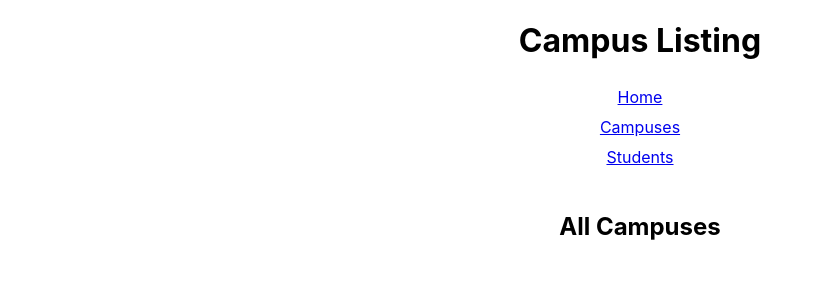
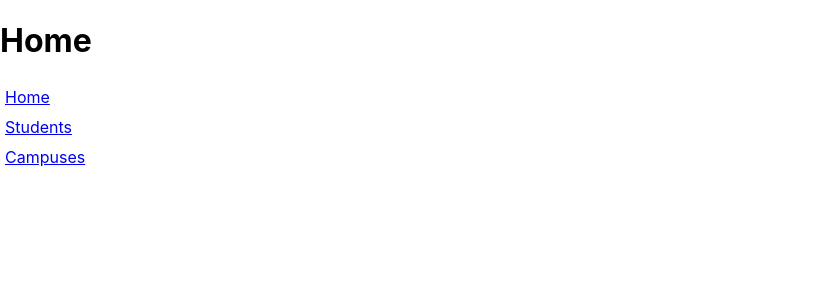
Before and after one commit to joshcwinton/BootcampGroupProject1, a React (Create React App) app in the folder campus-viewer-front/: page / in a window 1280 px wide. Shown: the top 300 px of the page, without its empty margins (0-821 px from the left). Built offline with nearby package versions, Linux system fonts and the light colour scheme; the HTML template or start-up script is replaced by a standard one.

Commit message:
router components for home,students,campuses

```diff
--- a/campus-viewer-front/src/App.js
+++ b/campus-viewer-front/src/App.js
@@ -1,24 +1,46 @@
-import React from 'react';
-import logo from './logo.svg';
-import './App.css';
+import React, {Component} from 'react';
+import {BrowserRouter as Router, Switch, Route} from 'react-router-dom';
+import Home from './components/Home'
+/***/
+import Students from './components/Students'
+import Campuses from './components/Campuses'
+/***/
 
-function App() {
-  return (
-    <div className="App">
-      <h1 id="title">Campus Listing</h1>
-      <div id="navbar">
-        <ul>
-          <li><a href="#">Home</a></li>
-          <li><a href="#">Campuses</a></li>
-          <li><a href="#">Students</a></li>
-        </ul>
-      </div>
-      <br />
-      <div id="campuses">
-        <h2 id="campusHeading">All Campuses</h2>
-      </div>
-    </div>
-  );
+
+class App extends Component {
+  constructor() {
+    super();
+
+    this.state = {
+      students: {
+
+      },
+      campuses: {
+
+      }
+    }
+  }
+
+  render() {
+
+    const HomeComponent = () => (<Home />);
+
+    const StudentsComponent = () => (<Students allStudents/> )
+
+    const CampusesComponent = () => (<Campuses allCampuses />)
+
+    return (
+      <Router>
+        <Switch>
+          <Route exact path="/" component={HomeComponent}/>
+        // all students
+          <Route exact path="/students" component={StudentsComponent}/>
+        // all campuses
+          <Route exact path="/campuses" component={CampusesComponent}/>
+        </Switch>
+      </Router>
+      );
+    }
 }
 
 export default App;
--- /dev/null
+++ b/campus-viewer-front/src/components/Campuses.js
@@ -0,0 +1,22 @@
+import React, {Component} from 'react';
+import {Link} from 'react-router-dom';
+
+class Campuses extends Component {
+  constructor(props) {
+    super(props);
+    this.state = {
+
+    }
+  }
+  render() {
+
+    return (
+      <div>
+        <h1>Campuses</h1>
+          <Link to="/">Home</Link>
+      </div>
+    );
+  }
+}
+
+export default Campuses;
--- /dev/null
+++ b/campus-viewer-front/src/components/Home.js
@@ -0,0 +1,26 @@
+import React, {Component} from 'react';
+import {Link} from 'react-router-dom';
+
+class Home extends Component {
+  constructor(props) {
+    super(props);
+    this.state = {
+
+    }
+  }
+  render() {
+
+    return (
+      <div>
+        <h1>Home</h1>
+          <Link to="/">Home</Link>
+          <Link to="/students">Students</Link>
+          <Link to="/campuses">Campuses</Link>
+      </div>
+
+
+    );
+  }
+}
+
+export default Home;
--- /dev/null
+++ b/campus-viewer-front/src/components/Students.js
@@ -0,0 +1,22 @@
+import React, {Component} from 'react';
+import {Link} from 'react-router-dom';
+
+class Students extends Component {
+  constructor(props) {
+    super(props);
+    this.state = {
+
+    }
+  }
+  render() {
+
+    return (
+      <div>
+        <h1>Students</h1>
+          <Link to="/">Home</Link>
+      </div>
+    );
+  }
+}
+
+export default Students;
```
